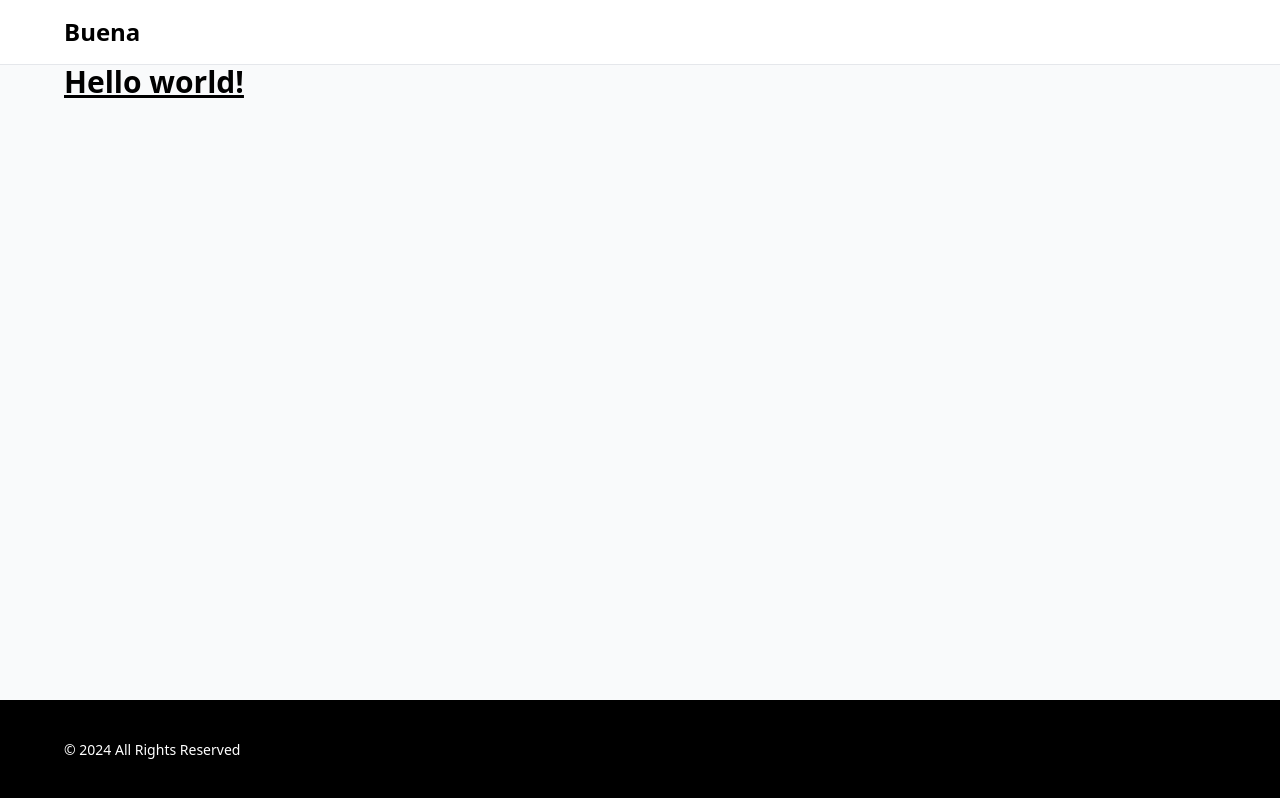
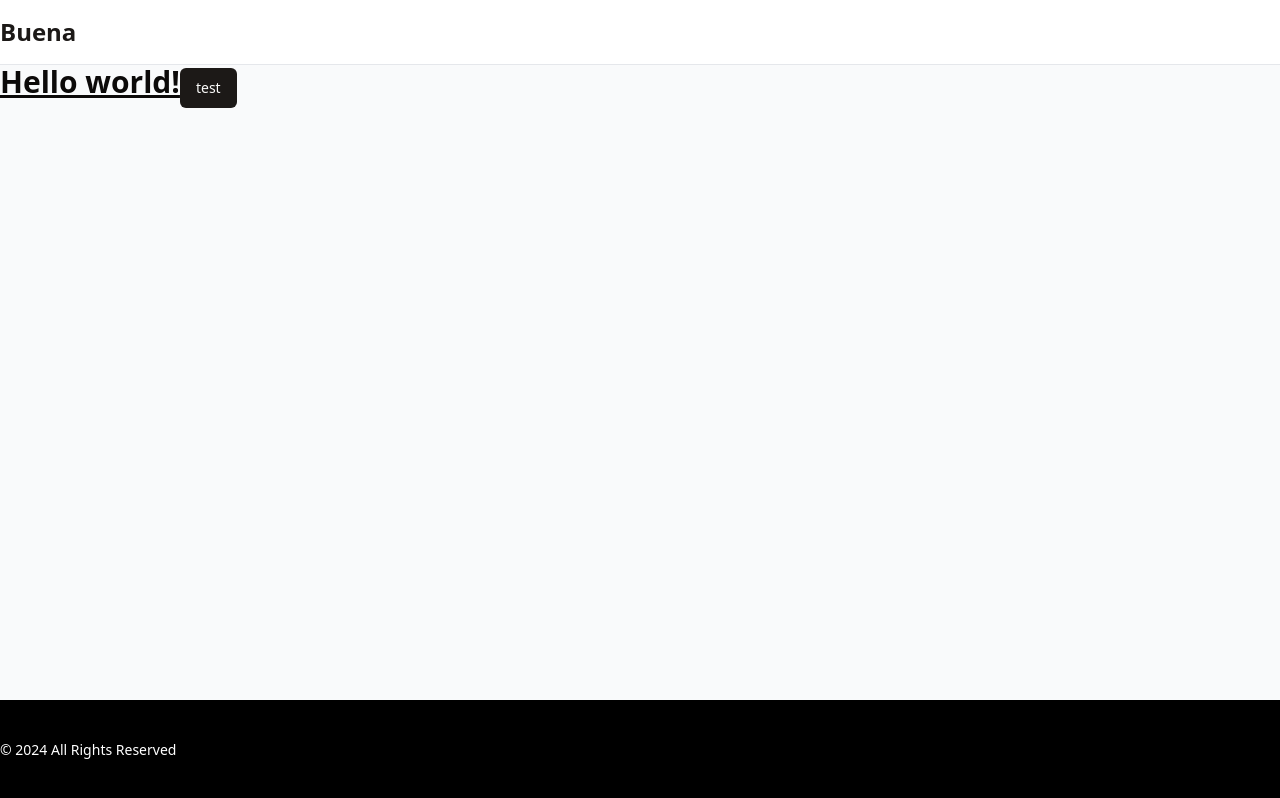
Before and after one commit to BishoyBishai/Buena, a React (Vite) app: page / in a window 1280 px wide. Built offline with nearby package versions, Linux system fonts and the light colour scheme.

Commit message:
chore(ui): install shadcn ui lib

```diff
--- a/src/App.tsx
+++ b/src/App.tsx
@@ -1,9 +1,13 @@
 import { Layout } from "./components/layout/Layout";
+import { Button } from "./components/ui/button";
 
 function App() {
   return (
     <Layout>
-      <h1 className="text-3xl font-bold underline">Hello world!</h1>
+      <h1 className="text-3xl font-bold underline">
+        Hello world!
+        <Button>test</Button>
+      </h1>
     </Layout>
   );
 }
--- /dev/null
+++ b/src/components/ui/Button.tsx
@@ -0,0 +1,56 @@
+import * as React from "react";
+import { Slot } from "@radix-ui/react-slot";
+import { cva, type VariantProps } from "class-variance-authority";
+
+import { cn } from "@/lib/utils";
+
+const buttonVariants = cva(
+  "inline-flex items-center justify-center whitespace-nowrap rounded-md text-sm font-medium ring-offset-background transition-colors focus-visible:outline-none focus-visible:ring-2 focus-visible:ring-ring focus-visible:ring-offset-2 disabled:pointer-events-none disabled:opacity-50",
+  {
+    variants: {
+      variant: {
+        default: "bg-primary text-primary-foreground hover:bg-primary/90",
+        destructive:
+          "bg-destructive text-destructive-foreground hover:bg-destructive/90",
+        outline:
+          "border border-input bg-background hover:bg-accent hover:text-accent-foreground",
+        secondary:
+          "bg-secondary text-secondary-foreground hover:bg-secondary/80",
+        ghost: "hover:bg-accent hover:text-accent-foreground",
+        link: "text-primary underline-offset-4 hover:underline",
+      },
+      size: {
+        default: "h-10 px-4 py-2",
+        sm: "h-9 rounded-md px-3",
+        lg: "h-11 rounded-md px-8",
+        icon: "h-10 w-10",
+      },
+    },
+    defaultVariants: {
+      variant: "default",
+      size: "default",
+    },
+  }
+);
+
+export interface ButtonProps
+  extends React.ButtonHTMLAttributes<HTMLButtonElement>,
+    VariantProps<typeof buttonVariants> {
+  asChild?: boolean;
+}
+
+const Button = React.forwardRef<HTMLButtonElement, ButtonProps>(
+  ({ className, variant, size, asChild = false, ...props }, ref) => {
+    const Comp = asChild ? Slot : "button";
+    return (
+      <Comp
+        className={cn(buttonVariants({ variant, size, className }))}
+        ref={ref}
+        {...props}
+      />
+    );
+  }
+);
+Button.displayName = "Button";
+
+export { Button, buttonVariants };
--- a/src/index.css
+++ b/src/index.css
@@ -2,15 +2,75 @@
 @tailwind components;
 @tailwind utilities;
 
-@layer components {
-  .max-container {
-    max-width: 1440px;
-    margin: 0 auto;
+@layer base {
+  :root {
+    --background: 0 0% 100%;
+    --foreground: 20 14.3% 4.1%;
+
+    --card: 0 0% 100%;
+    --card-foreground: 20 14.3% 4.1%;
+
+    --popover: 0 0% 100%;
+    --popover-foreground: 20 14.3% 4.1%;
+
+    --primary: 24 9.8% 10%;
+    --primary-foreground: 60 9.1% 97.8%;
+
+    --secondary: 60 4.8% 95.9%;
+    --secondary-foreground: 24 9.8% 10%;
+
+    --muted: 60 4.8% 95.9%;
+    --muted-foreground: 25 5.3% 44.7%;
+
+    --accent: 60 4.8% 95.9%;
+    --accent-foreground: 24 9.8% 10%;
+
+    --destructive: 0 84.2% 60.2%;
+    --destructive-foreground: 60 9.1% 97.8%;
+
+    --border: 20 5.9% 90%;
+    --input: 20 5.9% 90%;
+    --ring: 20 14.3% 4.1%;
+
+    --radius: 0.5rem;
+  }
+
+  .dark {
+    --background: 20 14.3% 4.1%;
+    --foreground: 60 9.1% 97.8%;
+
+    --card: 20 14.3% 4.1%;
+    --card-foreground: 60 9.1% 97.8%;
+
+    --popover: 20 14.3% 4.1%;
+    --popover-foreground: 60 9.1% 97.8%;
+
+    --primary: 60 9.1% 97.8%;
+    --primary-foreground: 24 9.8% 10%;
+
+    --secondary: 12 6.5% 15.1%;
+    --secondary-foreground: 60 9.1% 97.8%;
+
+    --muted: 12 6.5% 15.1%;
+    --muted-foreground: 24 5.4% 63.9%;
+
+    --accent: 12 6.5% 15.1%;
+    --accent-foreground: 60 9.1% 97.8%;
+
+    --destructive: 0 62.8% 30.6%;
+    --destructive-foreground: 60 9.1% 97.8%;
+
+    --border: 12 6.5% 15.1%;
+    --input: 12 6.5% 15.1%;
+    --ring: 24 5.7% 82.9%;
   }
 }
 
-@layer utilities {
-  .padding-x {
-    @apply sm:px-16 px-8;
+@layer base {
+  * {
+    @apply border-border;
+  }
+  body {
+    @apply bg-background text-foreground;
   }
 }
--- /dev/null
+++ b/src/lib/utils.ts
@@ -0,0 +1,6 @@
+import { type ClassValue, clsx } from "clsx"
+import { twMerge } from "tailwind-merge"
+
+export function cn(...inputs: ClassValue[]) {
+  return twMerge(clsx(inputs))
+}
--- a/tailwind.config.js
+++ b/tailwind.config.js
@@ -1,8 +1,76 @@
 /** @type {import('tailwindcss').Config} */
-export default {
-  content: ["./index.html", "./src/**/*.{js,ts,jsx,tsx}"],
+module.exports = {
+  content: [
+    "./pages/**/*.{ts,tsx}",
+    "./components/**/*.{ts,tsx}",
+    "./app/**/*.{ts,tsx}",
+    "./src/**/*.{ts,tsx}",
+  ],
+  prefix: "",
   theme: {
-    extend: {},
+    container: {
+      center: true,
+      padding: "2rem",
+      screens: {
+        "2xl": "1400px",
+      },
+    },
+    extend: {
+      colors: {
+        border: "hsl(var(--border))",
+        input: "hsl(var(--input))",
+        ring: "hsl(var(--ring))",
+        background: "hsl(var(--background))",
+        foreground: "hsl(var(--foreground))",
+        primary: {
+          DEFAULT: "hsl(var(--primary))",
+          foreground: "hsl(var(--primary-foreground))",
+        },
+        secondary: {
+          DEFAULT: "hsl(var(--secondary))",
+          foreground: "hsl(var(--secondary-foreground))",
+        },
+        destructive: {
+          DEFAULT: "hsl(var(--destructive))",
+          foreground: "hsl(var(--destructive-foreground))",
+        },
+        muted: {
+          DEFAULT: "hsl(var(--muted))",
+          foreground: "hsl(var(--muted-foreground))",
+        },
+        accent: {
+          DEFAULT: "hsl(var(--accent))",
+          foreground: "hsl(var(--accent-foreground))",
+        },
+        popover: {
+          DEFAULT: "hsl(var(--popover))",
+          foreground: "hsl(var(--popover-foreground))",
+        },
+        card: {
+          DEFAULT: "hsl(var(--card))",
+          foreground: "hsl(var(--card-foreground))",
+        },
+      },
+      borderRadius: {
+        lg: "var(--radius)",
+        md: "calc(var(--radius) - 2px)",
+        sm: "calc(var(--radius) - 4px)",
+      },
+      keyframes: {
+        "accordion-down": {
+          from: { height: "0" },
+          to: { height: "var(--radix-accordion-content-height)" },
+        },
+        "accordion-up": {
+          from: { height: "var(--radix-accordion-content-height)" },
+          to: { height: "0" },
+        },
+      },
+      animation: {
+        "accordion-down": "accordion-down 0.2s ease-out",
+        "accordion-up": "accordion-up 0.2s ease-out",
+      },
+    },
   },
-  plugins: [],
+  plugins: [require("tailwindcss-animate")],
 };
```
Also changed, not shown: package.json (+8 -2 lines), components.json (added), 2 other files (tests, documents, lock files or other folders).
